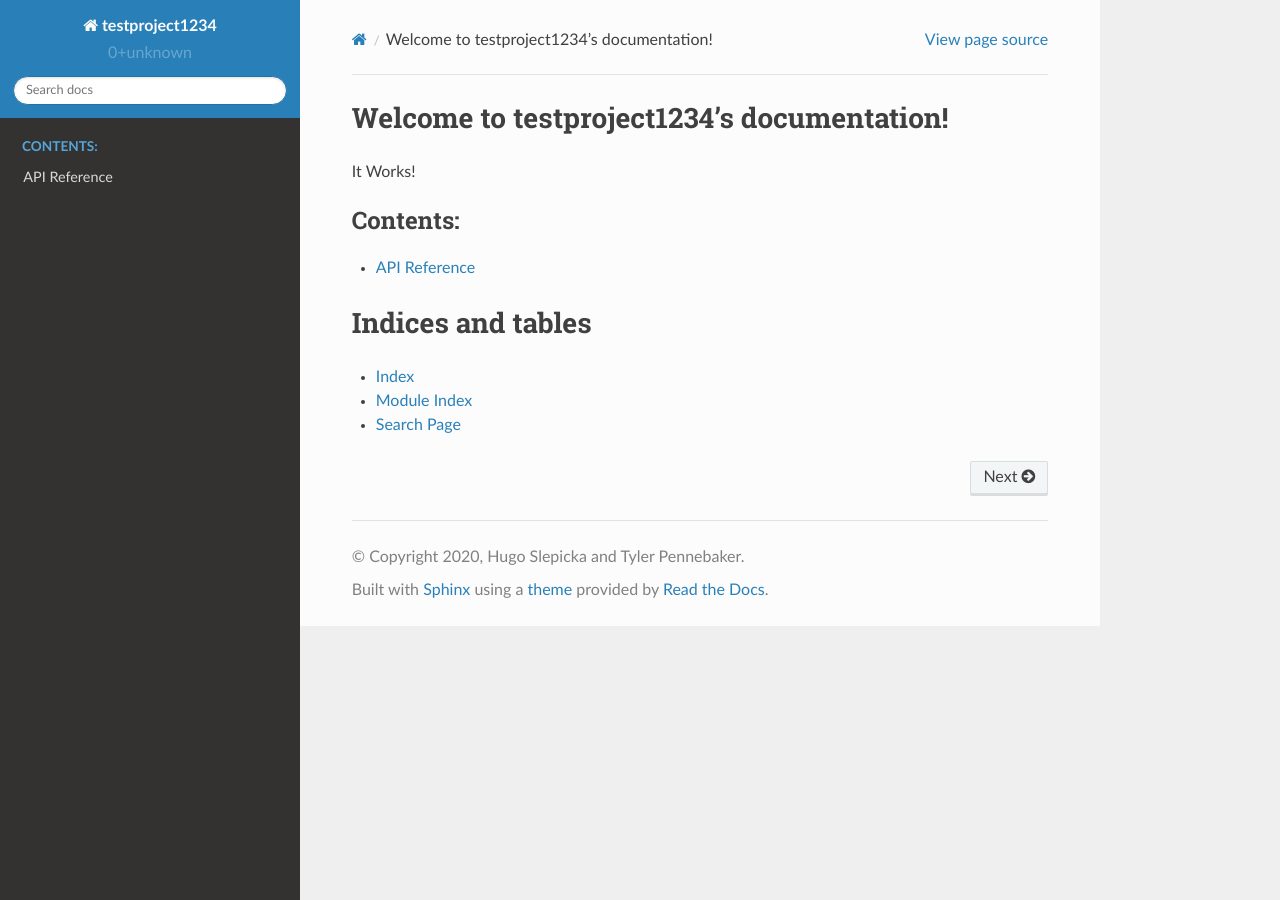
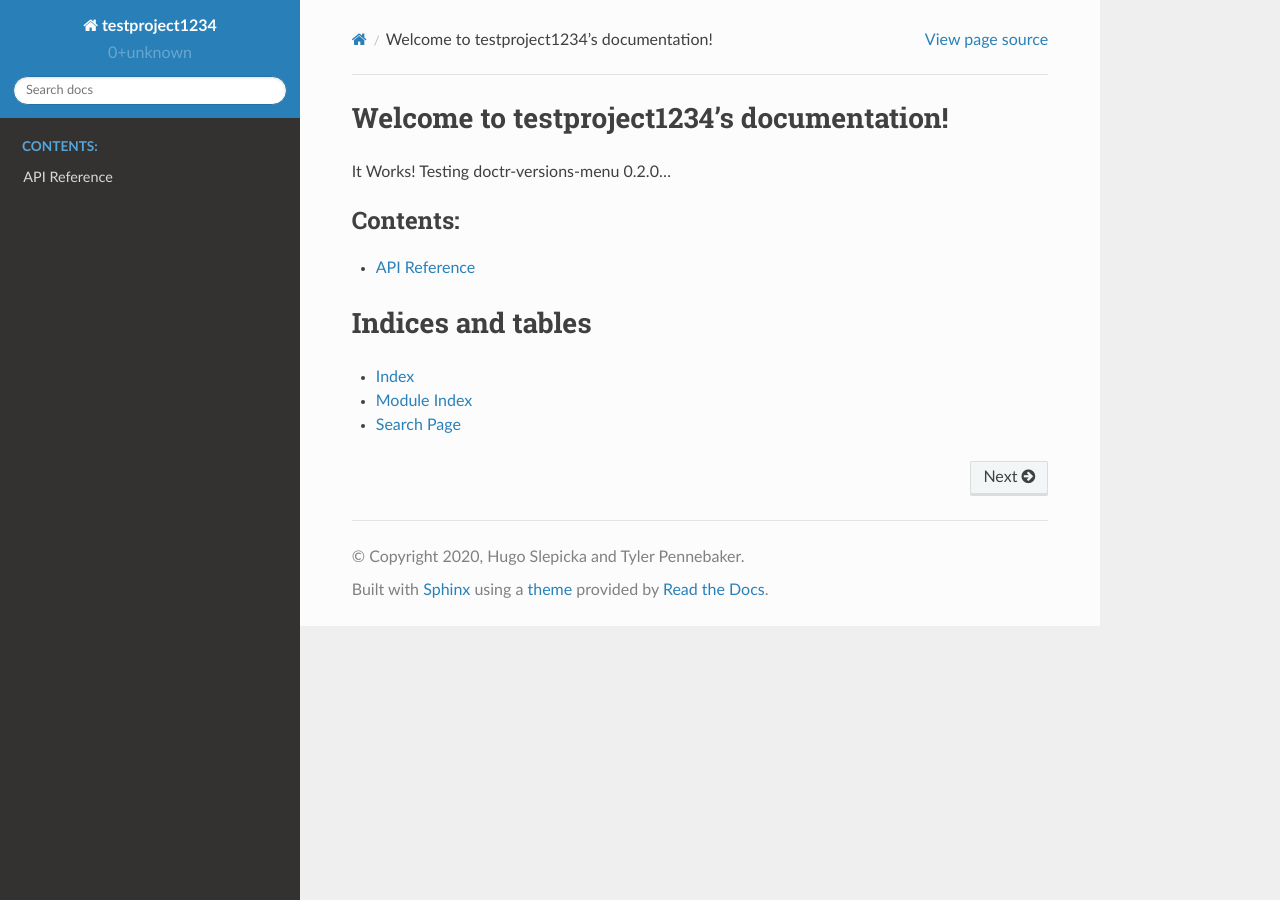
Before and after one commit to goerz-testing/testproject1234, a Sphinx documentation site: the page built from docs/source/index.rst, in a window 1280 px wide. Built offline with Sphinx 7.4.7 and the Read the Docs theme 2.0.0, drawn with Linux system fonts in a browser that asks for light colours.

Commit message:
Testing docs deploy.

```diff
--- a/docs/source/index.rst
+++ b/docs/source/index.rst
@@ -7,6 +7,7 @@ Welcome to testproject1234's documentation!
 ===========================================
 
 It Works!
+Testing doctr-versions-menu 0.2.0...
 
 .. toctree::
    :maxdepth: 2
```
